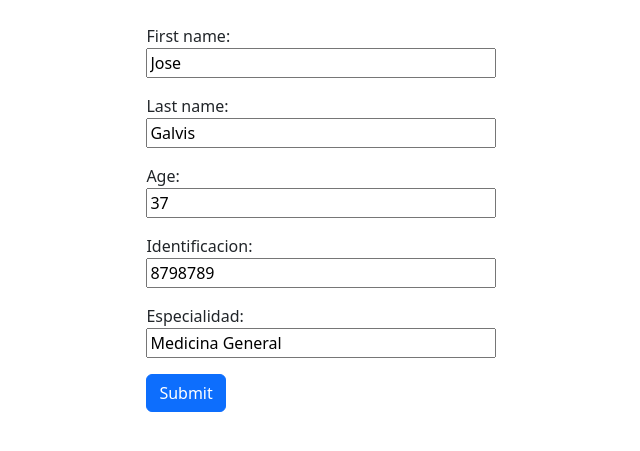
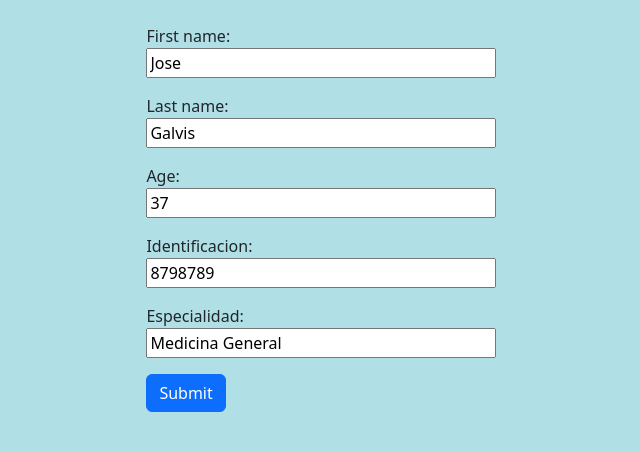
Before and after one commit to pepitogalvis/usuariodjango, a Django app: page /profile/ in a window 1280 px wide. Shown: the top 451 px of the page, without its empty margins (319-959 px from the left). Run offline with Django 3.2, Linux system fonts and the light colour scheme; a user stored in the database is signed in; data comes from the database, SQL or seed files in the repository.

Commit message:
Añadir background a profile.

```diff
--- a/user/templates/profile.html
+++ b/user/templates/profile.html
@@ -16,6 +16,10 @@
     width: 100%;
     clear: both;
   }
+
+  body {background-color: powderblue;}
+
+
   </style>
 
   <body>
```
